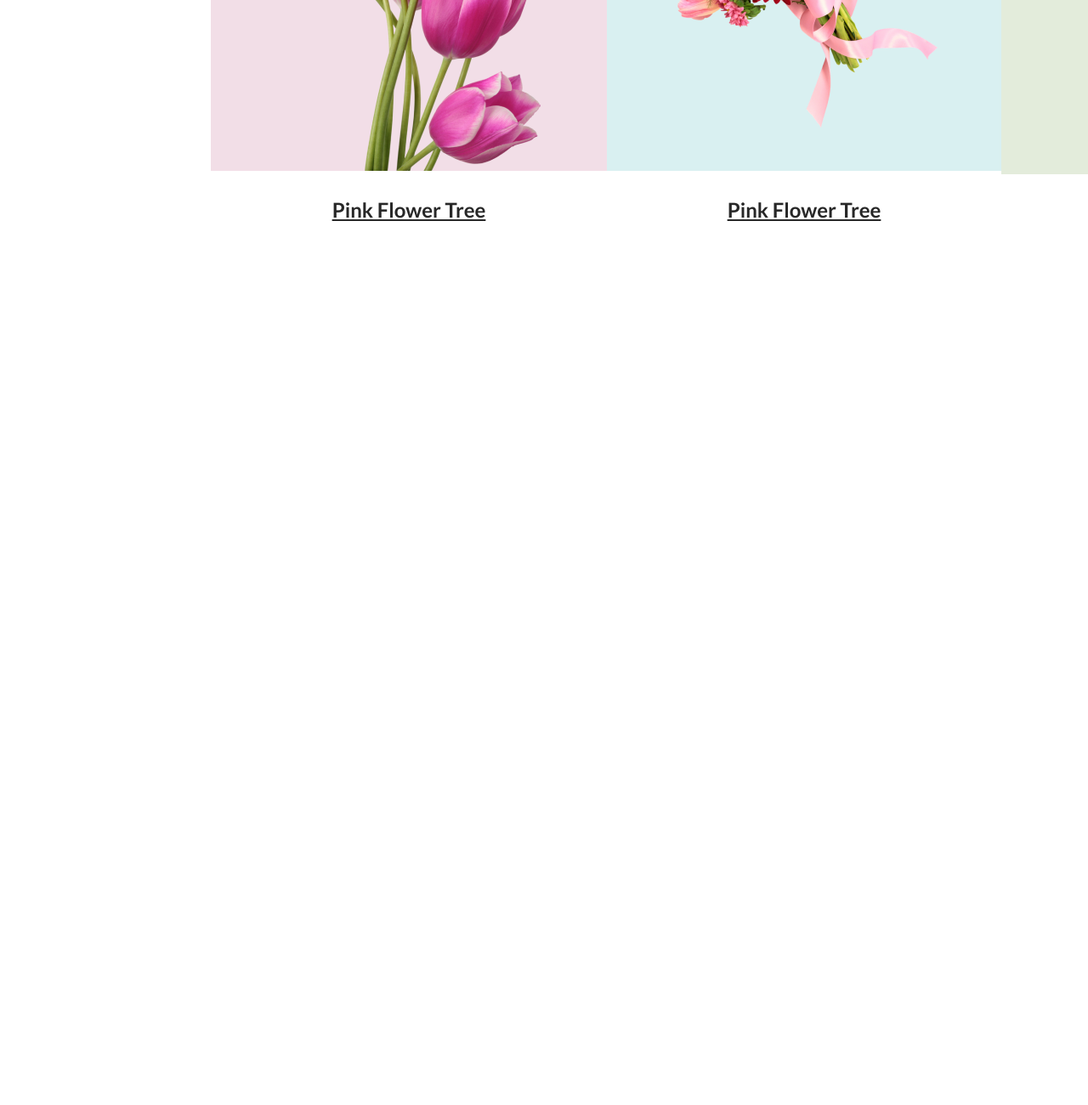
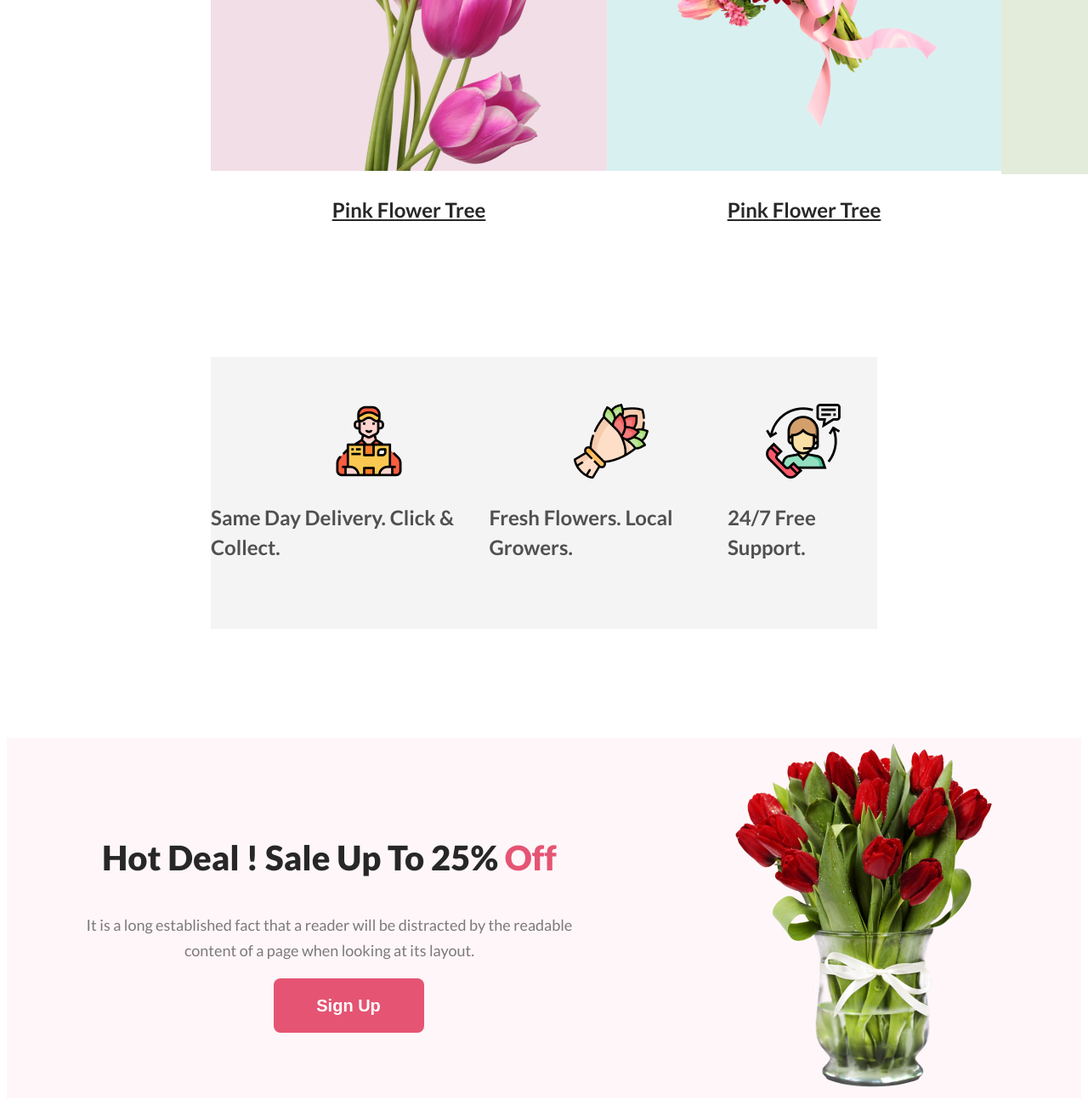
Before and after one commit to hasib1010/Assignment-1, a plain HTML site: page inde.html in a window 1280 px wide. Shown: the part 1607-2907 px from the top of the page at 85% size. Before the commit the page ends 1907 px from the top, so only its background shows below. Drawn offline with Linux system fonts and the light colour scheme.

Commit message:
deals secion done

```diff
--- a/inde.html
+++ b/inde.html
@@ -53,8 +53,34 @@
 
         <!-- information section start -->
         <section class="info">
+            <div class="icons">
+                <img class="icon" src="./Flower Asset/Group 57.png" alt="">
+                <p>Same Day Delivery. Click & Collect.</p>
+            </div>
+            <div class="icons">
+                <img class="icon2" src="./Flower Asset/Group 58.png" alt="">
+                <P>Fresh Flowers. Local Growers.</P>
+            </div>
+            <div class="icons">
+                <img class="icon3" src="./Flower Asset/Group 59.png" alt="">
+                <P>24/7 Free Support.</P>
+            </div>
+        </section>
+        <!-- information section end -->
 
+        <!-- hot deals start -->
+        <section class="hot-deals">
+            <div class="deals-text">
+                <h3 class="deals-title">Hot Deal ! Sale Up To 25% <span>Off</span></h3>
+                <p class="deals-detils">It is a long established fact that a reader will be distracted by the readable <br> content of a page when looking at its layout.</p>
+                <button class="btn-primary sign-up">Sign Up</button>
+            </div>
+            <div class="deals-img">
+                <img src="./Flower Asset/pngwing 8.png" alt="">
+            </div>
         </section>
+
+
     </main>
     <footer>
 
--- a/styles.css
+++ b/styles.css
@@ -125,4 +125,68 @@ header {
     line-height: 35px;
     text-decoration-line: underline;
 }
+
 /* info section styles */
+.info {
+    height: 320px;
+    margin: 128px 240px 128px 240px;
+    background: #2727270D;
+    display: flex;
+    justify-content: space-evenly;
+    align-items: center;
+}
+
+.icons>p {
+    color: rgba(39, 39, 39, 0.80);
+    text-align: left;
+    font-family: Lato;
+    font-size: 24px;
+    font-weight: 600;
+    line-height: 35px;
+
+}
+
+.icon {
+    padding-left: 142px;
+}
+
+.icon2 {
+    padding-left: 100px;
+}
+
+.icon3 {
+    padding-left: 45px;
+}
+
+/* deals related styles */
+.hot-deals {
+    background: #E554730D;
+    display: flex;
+    justify-content: space-around;
+    align-items: center;
+
+}
+
+.deals-title {
+    color: #272727;
+    text-align: center;
+    font-family: Lato;
+    font-size: 40px;
+    font-weight: 800;
+}
+
+.deals-detils {
+    color: rgba(39, 39, 39, 0.60);
+    text-align: center;
+    font-family: Lato;
+    font-size: 18px;
+    font-weight: 400;
+    line-height: 30px;
+}
+
+.sign-up {
+    margin-left: 220px;
+}
+span{
+    color: #E55473;
+}
```
